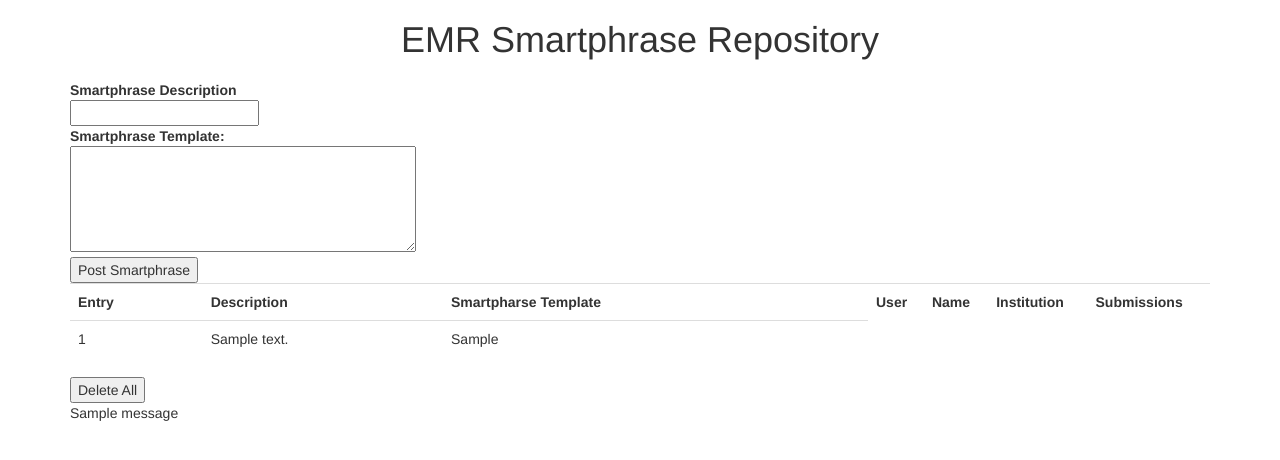
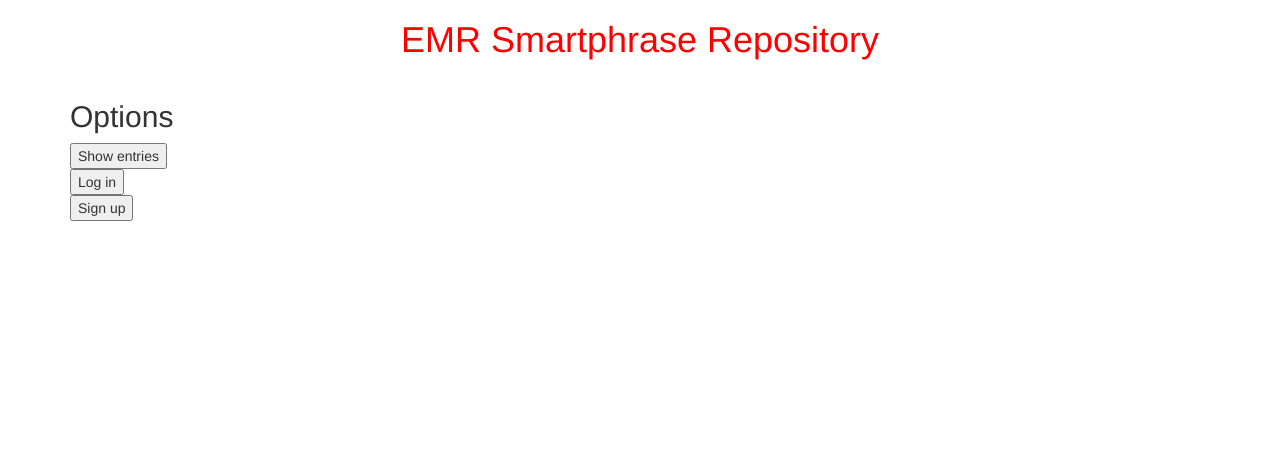
Before and after one commit to samkoz/emr-site, a Flask app: page / in a window 1280 px wide. Shown: the top 460 px of the page. Run offline with Flask 2, Linux system fonts and the light colour scheme; tables that the repository leaves empty hold one stand-in row (values such as "Sample post"); one stand-in notice (Sample message) is shown; lists and menus that the app fills with data are empty; parts of the project's set-up code (start-up, migrations or seed data) failed here and were passed over; some libraries are stand-ins or nearby versions.

Commit message:
experimenting with multiple routes, buildling rudimentary log in

```diff
--- a/app/app.py
+++ b/app/app.py
@@ -1,3 +1,5 @@
 from .factory import create_app
 
 app = create_app(__name__)
+
+signed_in = False
--- a/app/routes.py
+++ b/app/routes.py
@@ -1,16 +1,36 @@
-from flask import Flask, render_template, redirect, url_for, request, flash, Blueprint
+from flask import Flask, render_template, redirect, url_for, request, flash, Blueprint, session
 from .db import db, Entry, User
 
 routes = Blueprint('routes', __name__, template_folder='templates')
 
 @routes.route('/')
+def show_landing():
+    print(url_for('static', filename='styles.css'))
+    return render_template('landing.html')
+
+@routes.route('/log_in')
+def show_log_in():
+    return render_template('log_in.html')
+
+@routes.route('/sign_up')
+def show_sign_up():
+    # if request.form['username'] not in [user.name for user in User.query.all():
+    return render_template('sign_up.html')
+
+@routes.route('/show_entries')
 def show_entries():
     entries = Entry.query.all()
     return render_template('entries.html', entries=entries)
 
+@routes.route('/add_entries')
+def show_add_entry():
+    # if session['logged_in'] == True:
+    #     pass
+    # else:
+    return render_template('add_entries.html')
+
 @routes.route('/add', methods=['POST'])
 def add_entry():
-
     template =  request.form['template']
     description = request.form['description']
     if template and description:
--- a/app/static/styles.css
+++ b/app/static/styles.css
@@ -1,5 +1,26 @@
-.submission {
-  width: 50%;
-  margin-left: auto;
-  margin-right: auto;
+.container {
+  max-width: 100%;
+  padding-top: 10px;
 }
+
+h1 {
+  text-align:center;
+  color: red;
+}
+
+td {
+  white-space:pre;
+}
+
+#entry_table {
+  width : 50%;
+  float : left;
+}
+
+.delete_button {
+  clear:both;
+}
+
+.text_submit {
+  white_space: pre-wrap;
+}
--- a/app/templates/entries.html
+++ b/app/templates/entries.html
@@ -1,57 +1,5 @@
-
-
-<!DOCTYPE html>
-<html>
-  <head>
-    <title>Flask Template Example</title>
-    <meta name="viewport" content="width=device-width, initial-scale=1.0">
-    <link href="http://netdna.bootstrapcdn.com/bootstrap/3.0.0/css/bootstrap.min.css" rel="stylesheet" media="screen">
-    <link rel= "stylesheet" type= "text/css" href= "{{ url_for('static', filename='style.css') }}">
-
-    <style type="text/css">
-      .container {
-        max-width: 1000x;
-        padding-top: 10px;
-      }
-      .title {
-        text-align:center
-      }
-
-      td {
-        white-space:pre;
-      }
-
-      #entry_table {
-        width : 70%;
-        float : left;
-      }
-      #user_table {
-        width: 30%;
-        float : left
-      }
-      .delete_button {
-        clear:both;
-      }
-      .text_submit {
-        white_space: pre-wrap;
-      }
-    </style>
-
-  </head>
-  <body>
-    <div class="title">
-      <h1>EMR Smartphrase Repository</h1>
-    </div>
-    <div class="container">
-      <form action="{{ url_for('.add_entry') }}" method=post class="submission">
-        <d1>
-          <dt>Smartphrase Description
-          <dd><input class=text_submit type=text size=20 name=description>
-          <dt>Smartphrase Template:
-          <dd><textarea class=text_submit name=template rows=5 cols=40></textarea>
-          <dd><input type=submit value="Post Smartphrase">
-        </d1>
-      </form>
+{% extends "layout.html" %}
+{% block content %}
   <table class="table" id=entry_table>
     <tr>
       <th>Entry</th>
@@ -66,8 +14,17 @@
       </tr>
     {% endfor %}
   </table>
+  <div class="delete_button">
+  <form action="{{ url_for('.delete_entry') }}" method=post class="delete">
+    <input type="submit" value="Delete All">
+  </form>
+  {% for message in get_flashed_messages() %}
+    <div class=flash>{{ message }}</div>
+  {% endfor %}
+  </div>
+{% endblock %}
 
-      <table class="table" id="user_table">
+<!-- <table class="table" id="user_table">
   <tr>
     <th>User</th>
     <th>Name</th>
@@ -82,17 +39,4 @@
       <td>{{ user["submissions"]}}</td>
     </tr>
   {% endfor %}
-      </table>
-    <div class="delete_button">
-      <form action="{{ url_for('.delete_entry') }}" method=post class="delete">
-        <input type="submit" value="Delete All">
-      </form>
-      {% for message in get_flashed_messages() %}
-        <div class=flash>{{ message }}</div>
-      {% endfor %}
-    </div>
-    </div>
-    <script src="http://code.jquery.com/jquery-1.10.2.min.js"></script>
-    <script src="http://netdna.bootstrapcdn.com/bootstrap/3.0.0/js/bootstrap.min.js"></script>
-  </body>
-</html>
+</table> -->
--- /dev/null
+++ b/app/templates/landing.html
@@ -0,0 +1,32 @@
+{% extends "layout.html" %}
+{% block content %}
+  <h2>Options</h2>
+  <form action="{{ url_for('.show_entries') }}" method=get>
+    <input type=submit value="Show entries">
+  </form>
+  <form action="{{ url_for('.show_log_in') }}" method=get>
+    <input type=submit value="Log in">
+  </form>
+  <form action="{{ url_for('.show_sign_up') }}" method="get">
+    <input type=submit value="Sign up">
+{% endblock %}
+
+
+
+
+<!--
+Want a sign in option
+  If signin, redirect to signin screen
+Want a view option
+  If view, thne redirect to show entries
+-->
+
+<!-- <form action="{{ url_for('.add_entry') }}" method=post class="submission">
+  <d1>
+    <dt>Smartphrase Description
+    <dd><input class=text_submit type=text size=20 name=description>
+    <dt>Smartphrase Template:
+    <dd><textarea class=text_submit name=template rows=5 cols=40></textarea>
+    <dd><input type=submit value="Post Smartphrase">
+  </d1>
+</form> -->
--- /dev/null
+++ b/app/templates/layout.html
@@ -0,0 +1,48 @@
+<!DOCTYPE html>
+<html>
+  <head>
+    <title>EMR Smart Phrases</title>
+    <meta name="viewport" content="width=device-width, initial-scale=1.0">
+    <link href="http://netdna.bootstrapcdn.com/bootstrap/3.0.0/css/bootstrap.min.css" rel="stylesheet" media="screen">
+    <link rel="stylesheet" href="{{ url_for('static', filename='styles.css') }}">
+
+    <style type="text/css">
+      .container {
+        max-width: 100%;
+        padding-top: 10px;
+      }
+      h1 {
+        text-align:center;
+        color: red;
+      }
+
+      td {
+        white-space:pre;
+      }
+
+      #entry_table {
+        width : 100%;
+        float : left;
+      }
+
+      .delete_button {
+        clear:both;
+      }
+
+      .text_submit {
+        white_space: pre-wrap;
+      }
+    </style>
+  </head>
+
+  <body>
+    <div class="title">
+      <h1>EMR Smartphrase Repository</h1>
+    </div>
+    <div class="container">
+      {% block content %}{% endblock %}
+    </div>
+    <script src="http://code.jquery.com/jquery-1.10.2.min.js"></script>
+    <script src="http://netdna.bootstrapcdn.com/bootstrap/3.0.0/js/bootstrap.min.js"></script>
+  </body>
+</html>
```
Also changed, not shown: app/templates/add_entries.html (added, +12 -0 lines), app/templates/log_in.html (added, +8 -0 lines), app/templates/sign_up.html (added, +13 -0 lines). Lines whose indentation alone changed are shown as unchanged.
